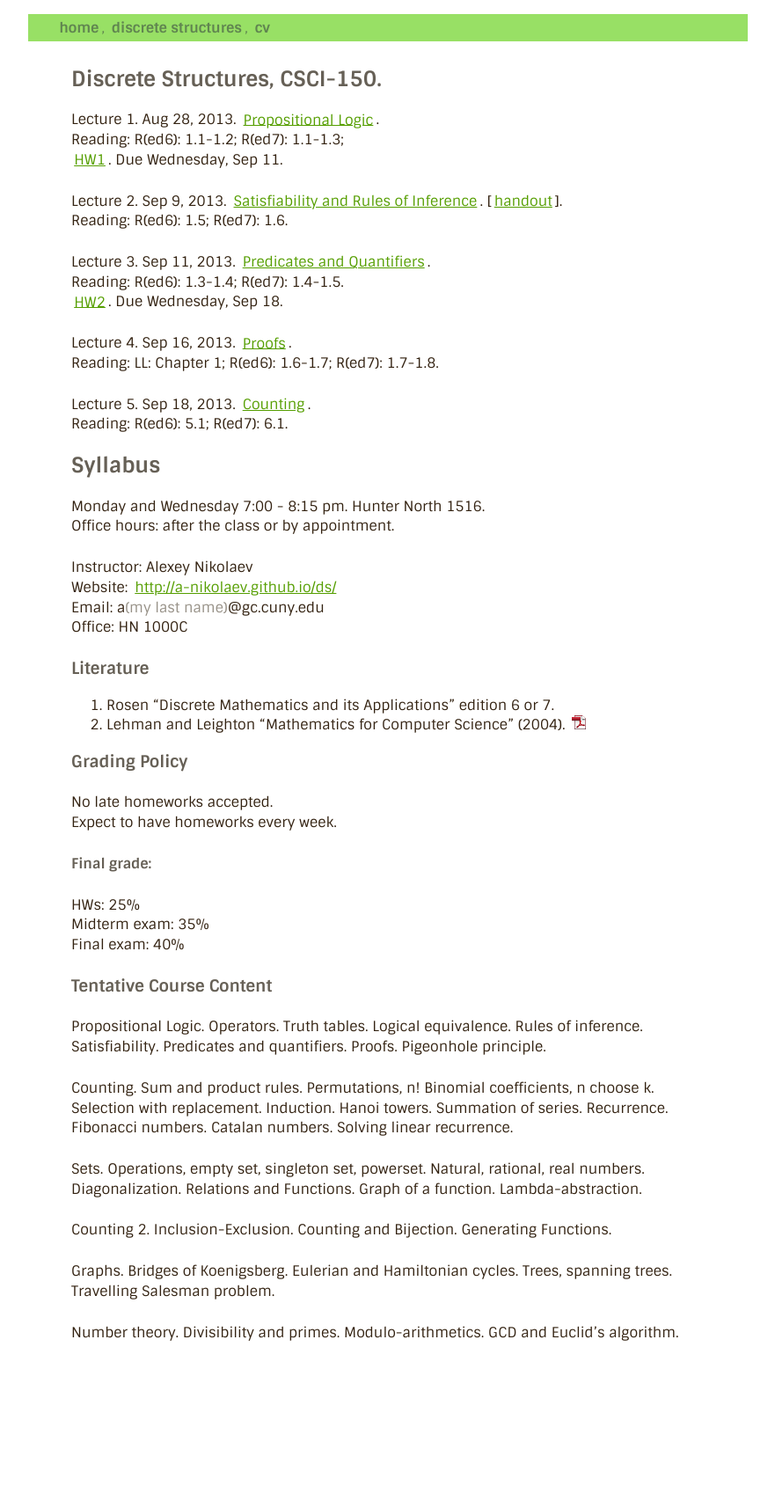
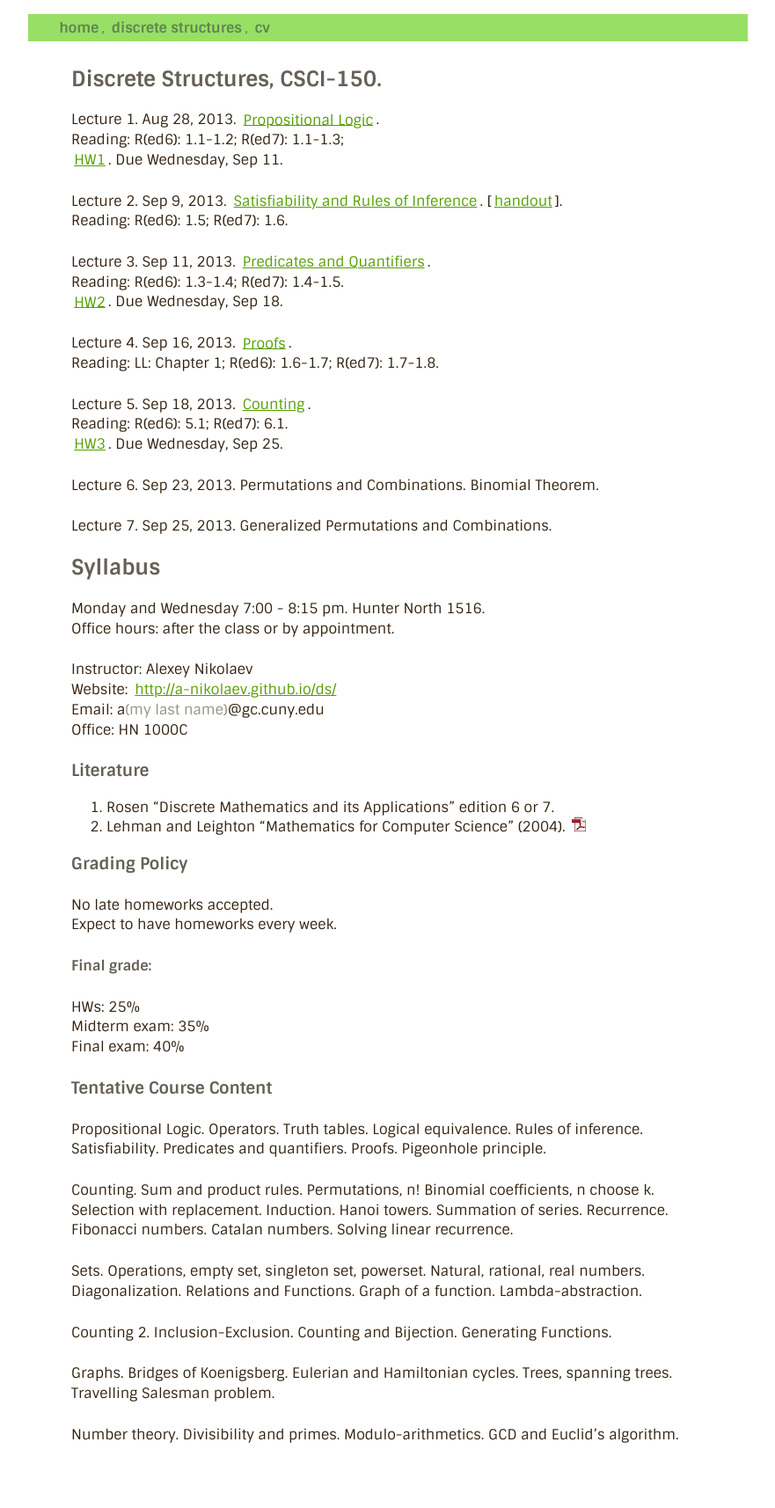
Before and after one commit to a-nikolaev/a-nikolaev.github.io, a Jekyll site: the page built from ds/index.markdown, in a window 1280 px wide. Shown: the whole page at 88% size, without its empty margins (199-1080 px from the left). Built offline with Jekyll 4.4.1, drawn with Linux system fonts in a browser that asks for light colours; Markdown is read by kramdown in place of the engine named in the settings; before the commit the page ends 1598 px from its top, so only the background shows below that.

Commit message:
added hw3

```diff
--- a/ds/index.markdown
+++ b/ds/index.markdown
@@ -21,6 +21,11 @@ Reading: LL: Chapter 1; R(ed6): 1.6-1.7; R(ed7): 1.7-1.8.
 
 Lecture 5. Sep 18, 2013. [Counting](/ds/docs/lec5.pdf).
 Reading: R(ed6): 5.1; R(ed7): 6.1.
+[HW3](/ds/docs/hw3.pdf). Due Wednesday, Sep 25.
+
+Lecture 6. Sep 23, 2013. Permutations and Combinations. Binomial Theorem.
+
+Lecture 7. Sep 25, 2013. Generalized Permutations and Combinations.
 
 ## Syllabus
 
```
Also changed, not shown: 1 other file.
